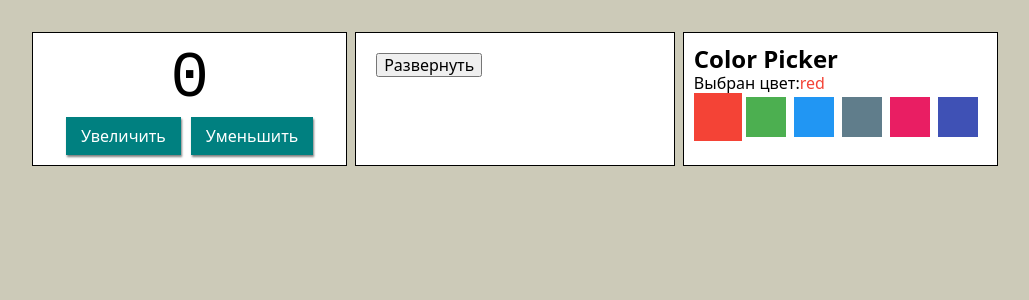
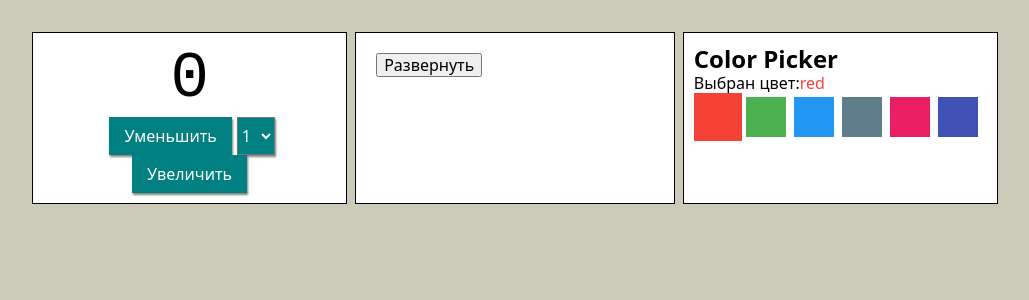
Before and after one commit to YoungSandw1ch/react-training, a React (Create React App) app: page / in a window 1280 px wide. Shown: the top 300 px of the page, without its empty margins (125-1154 px from the left). Built offline with nearby package versions, Linux system fonts and the light colour scheme.

Commit message:
prepare for rewrite counter with context and useReducer

```diff
--- a/src/Components/State/App.jsx
+++ b/src/Components/State/App.jsx
@@ -4,7 +4,7 @@ import { Dropdown } from './Dropdown';
 import { ColorPicker } from './ColorPicker';
 import { colorPickerOptions } from './ColorPicker/options';
 
-export function App() {
+export const App = () => {
   return (
     <Box p={5} mx="auto" width="container" display="flex" gridColumnGap={3}>
       <Counter initialValue={0} />
@@ -12,4 +12,4 @@ export function App() {
       <ColorPicker options={colorPickerOptions} />
     </Box>
   );
-}
+};
--- a/src/Components/State/Counter/CounterControls/CounterControls.jsx
+++ b/src/Components/State/Counter/CounterControls/CounterControls.jsx
@@ -1,15 +1,21 @@
-import React from 'react';
+import { Box } from 'Components/Common';
 import styles from './counterControl.module.css';
 
 export const CounterControls = ({ onIncrement, onDecrement }) => {
   return (
-    <div className={styles.counter__controls}>
+    <Box className={styles.counter__controls}>
+      <button type="button" onClick={onDecrement}>
+        Уменьшить
+      </button>
+      <select name="select">
+        <option value="1">1</option>
+        <option value="2">2</option>
+        <option value="5">5</option>
+        <option value="10">10</option>
+      </select>
       <button type="button" onClick={onIncrement}>
         Увеличить
       </button>
-      <button type="button" onClick={onDecrement}>
-        Уменьшить
-      </button>
-    </div>
+    </Box>
   );
 };
--- a/src/Components/State/Counter/CounterControls/counterControl.module.css
+++ b/src/Components/State/Counter/CounterControls/counterControl.module.css
@@ -16,3 +16,13 @@
 .counter__controls > button:active {
   box-shadow: 2px 5px 2px 0 rgb(0 0 0 / 0.5);
 }
+
+.counter__controls > select {
+  height: 38px;
+  width: 38px;
+  /* border-width: 2px;
+  border-color: teal; */
+  color: white;
+  background-color: teal;
+  box-shadow: 1px 2px 2px 0 rgb(0 0 0 / 0.5);
+}
```
